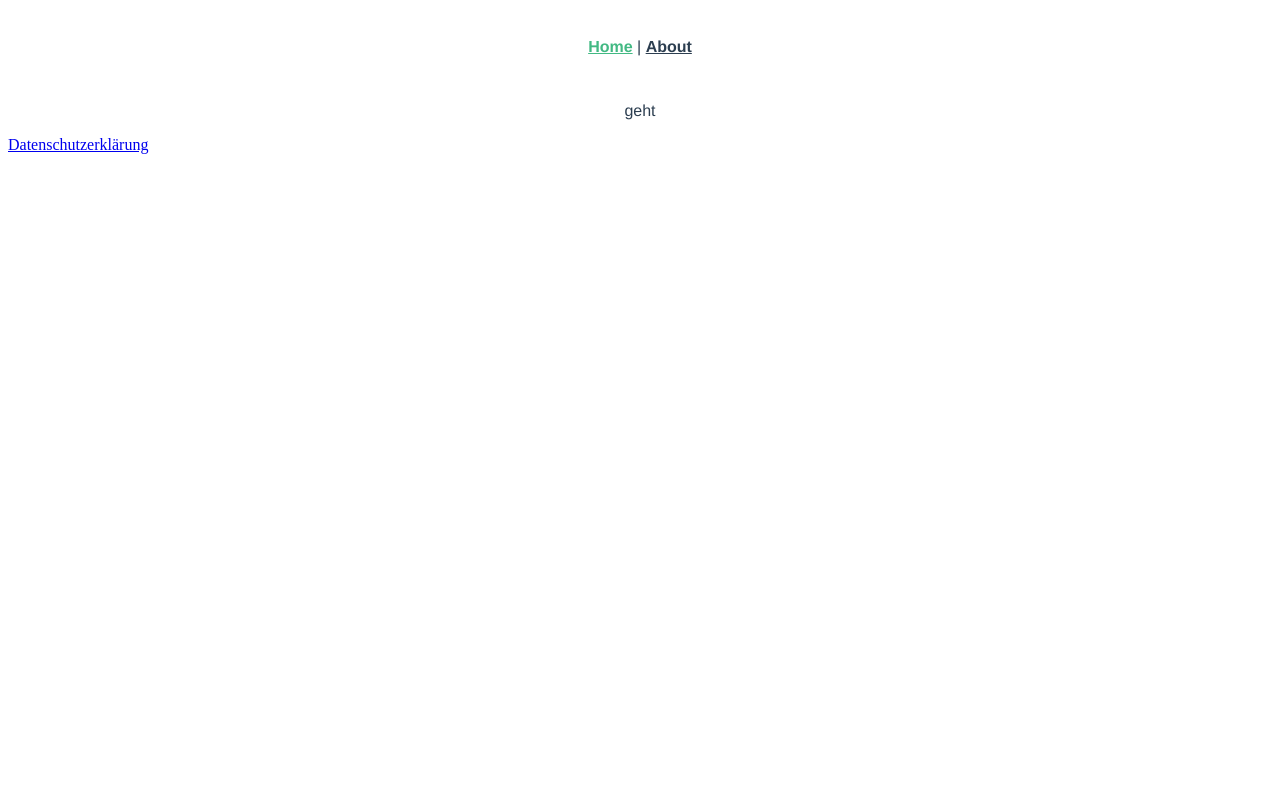
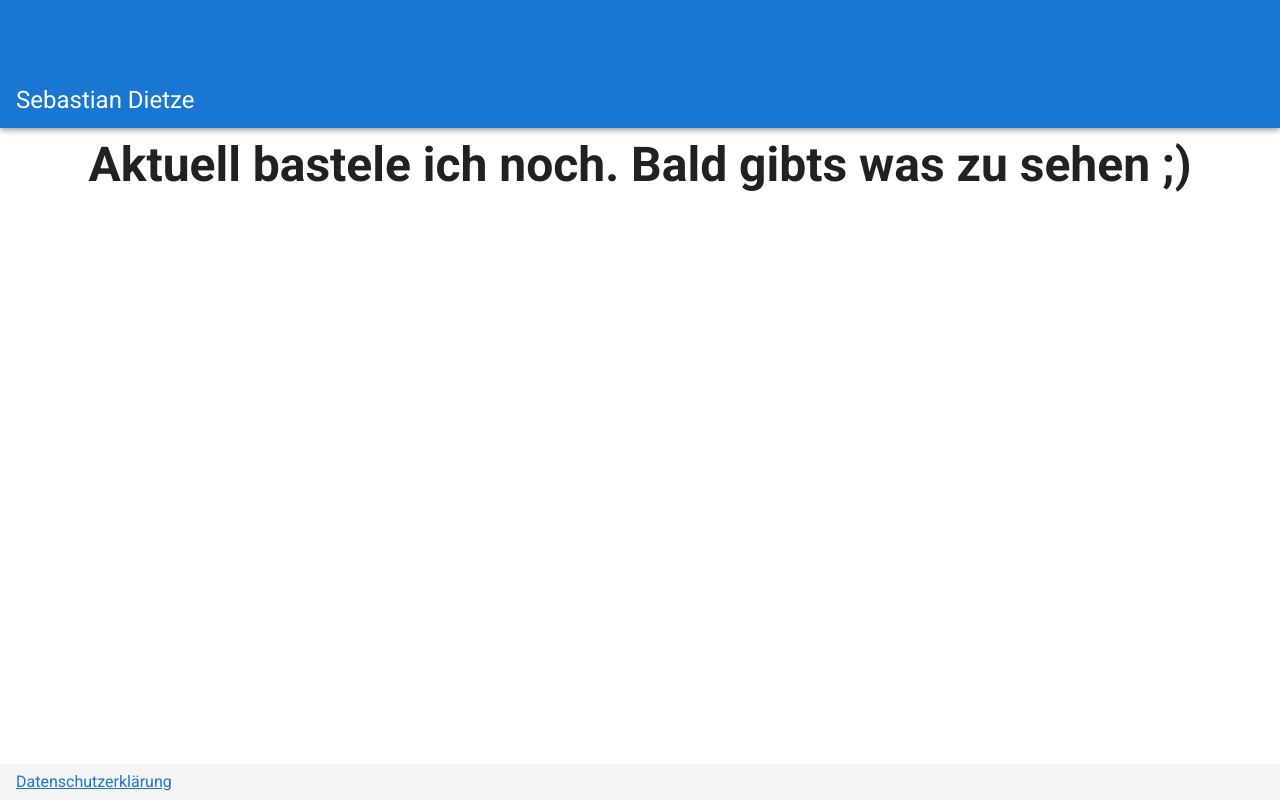
Before and after one commit to S3-D1/sebastiandietze, a Vue app: page / in a window 1280 px wide. Built offline with nearby package versions, Linux system fonts and the light colour scheme.

Commit message:
add vuetify

```diff
--- a/public/index.html
+++ b/public/index.html
@@ -5,16 +5,18 @@
     <meta http-equiv="X-UA-Compatible" content="IE=edge">
     <meta name="viewport" content="width=device-width,initial-scale=1.0">
     <title>Sebastian Dietze</title>
+    <link rel="stylesheet" href="https://fonts.googleapis.com/css?family=Roboto:100,300,400,500,700,900">
+    <link rel="stylesheet" href="https://cdn.jsdelivr.net/npm/@mdi/font@latest/css/materialdesignicons.min.css">
   </head>
   <body>
     <noscript>
       <strong>We're sorry but <%= htmlWebpackPlugin.options.title %> doesn't work properly
         without JavaScript enabled. Please enable it to continue.</strong>
+      <footer>
+        <a href="datenschutzerklaerung.html" target="_blank">Datenschutzerklärung</a>
+      </footer>
     </noscript>
     <div id="app"></div>
     <!-- built files will be auto injected -->
-    <footer>
-      <a href="datenschutzerklaerung.html" target="_blank">Datenschutzerklärung</a>
-    </footer>
   </body>
 </html>
--- a/src/App.vue
+++ b/src/App.vue
@@ -1,32 +1,37 @@
 <template>
-  <div id="app">
-    <div id="nav">
-      <router-link to="/">Home</router-link> |
-      <router-link to="/about">About</router-link>
-    </div>
-    <router-view/>
-  </div>
+  <v-app>
+    <v-app-bar
+      app
+      color="primary"
+      dark
+      shrink-on-scroll
+      prominent
+      scroll-threshold="500"
+    >
+      <v-toolbar-title>Sebastian Dietze</v-toolbar-title>
+    </v-app-bar>
+
+    <v-content>
+      <HelloWorld/>
+    </v-content>
+    <v-footer>
+      <a href="datenschutzerklaerung.html" target="_blank">Datenschutzerklärung</a>
+    </v-footer>
+  </v-app>
 </template>
 
-<style>
-#app {
-  font-family: Avenir, Helvetica, Arial, sans-serif;
-  -webkit-font-smoothing: antialiased;
-  -moz-osx-font-smoothing: grayscale;
-  text-align: center;
-  color: #2c3e50;
-}
+<script>
+import HelloWorld from '@/components/HelloWorld.vue';
 
-#nav {
-  padding: 30px;
-}
+export default {
+  name: 'App',
 
-#nav a {
-  font-weight: bold;
-  color: #2c3e50;
-}
+  components: {
+    HelloWorld,
+  },
 
-#nav a.router-link-exact-active {
-  color: #42b983;
-}
-</style>
+  data: () => ({
+    //
+  }),
+};
+</script>
--- a/src/components/HelloWorld.vue
+++ b/src/components/HelloWorld.vue
@@ -1,32 +1,19 @@
 <template>
-  <div class="hello">
-    <p>geht</p>
-  </div>
+  <v-container>
+    <v-row class="text-center">
+      <v-col class="mb-4">
+        <h1 class="display-2 font-weight-bold mb-3">
+          Aktuell bastele ich noch. Bald gibts was zu sehen ;)
+        </h1>
+      </v-col>
+    </v-row>
+  </v-container>
 </template>
 
 <script>
 export default {
   name: 'HelloWorld',
-  props: {
-    msg: String,
-  },
+
+  data: () => ({ }),
 };
 </script>
-
-<!-- Add "scoped" attribute to limit CSS to this component only -->
-<style scoped>
-h3 {
-  margin: 40px 0 0;
-}
-ul {
-  list-style-type: none;
-  padding: 0;
-}
-li {
-  display: inline-block;
-  margin: 0 10px;
-}
-a {
-  color: #42b983;
-}
-</style>
--- a/src/main.js
+++ b/src/main.js
@@ -2,10 +2,12 @@ import Vue from 'vue';
 import App from './App.vue';
 import './registerServiceWorker';
 import router from './router';
+import vuetify from './plugins/vuetify';
 
 Vue.config.productionTip = false;
 
 new Vue({
   router,
+  vuetify,
   render: (h) => h(App),
 }).$mount('#app');
--- /dev/null
+++ b/src/plugins/vuetify.js
@@ -0,0 +1,7 @@
+import Vue from 'vue';
+import Vuetify from 'vuetify/lib';
+
+Vue.use(Vuetify);
+
+export default new Vuetify({
+});
--- /dev/null
+++ b/vue.config.js
@@ -0,0 +1,5 @@
+module.exports = {
+  transpileDependencies: [
+    'vuetify',
+  ],
+};
```
Also changed, not shown: package.json (+7 -2 lines), 1 other file (tests, documents, lock files or other folders).
